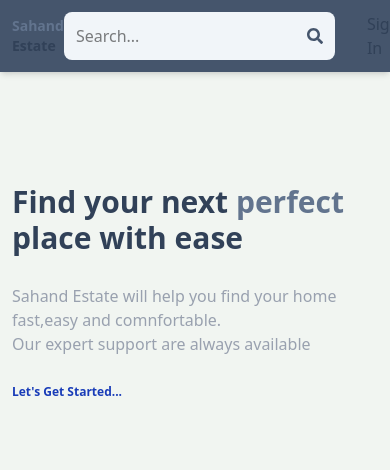
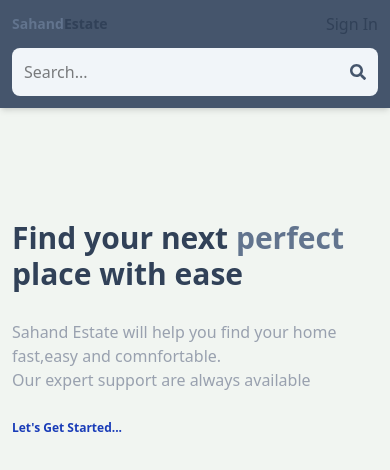
Before and after one commit to haseeb-muneer/mern-estate-frontend, a React (Vite) app: page / in a window 390 px wide. Shown: the top 470 px of the page. Built offline with nearby package versions, Linux system fonts and the light colour scheme; no server answers.

Commit message:
make header responsive

```diff
--- a/src/Components/Header.jsx
+++ b/src/Components/Header.jsx
@@ -23,21 +23,25 @@ export default function Header() {
   };
   return (
    <header className="bg-slate-600 shadow-md">
-      <div className="flex items-center justify-between max-w-6xl mx-auto p-3">
+  <div className="flex flex-wrap items-center justify-between max-w-6xl mx-auto p-3 gap-3">
+
+    {/* Logo */}
     <Link to="/">
       <h1 className="font-bold text-sm sm:text-xl flex flex-wrap">
         <span className="text-slate-500">Sahand</span>
         <span className="text-slate-700">Estate</span>
       </h1>
     </Link>
+
+    {/* Search */}
     <form
       onSubmit={handleSubmit}
-          className="bg-slate-100 p-3 rounded-lg flex items-center"
+      className="order-3 w-full sm:order-none sm:w-auto bg-slate-100 p-3 rounded-lg flex items-center"
     >
       <input
         type="text"
         placeholder="Search..."
-            className="bg-transparent focus:outline-none"
+        className="bg-transparent focus:outline-none w-full"
         value={searchTerm}
         onChange={(e) => setSearchTerm(e.target.value)}
       />
@@ -45,6 +49,8 @@ export default function Header() {
         <FaSearch className="text-slate-600" />
       </button>
     </form>
+
+    {/* Nav */}
     <ul className="flex gap-4">
       <Link to="/">
         <li className="hidden sm:inline text-slate-800 hover:underline">
@@ -68,6 +74,7 @@ export default function Header() {
         )}
       </Link>
     </ul>
+
   </div>
 </header>
   );
```
Lines whose indentation alone changed are shown as unchanged.
